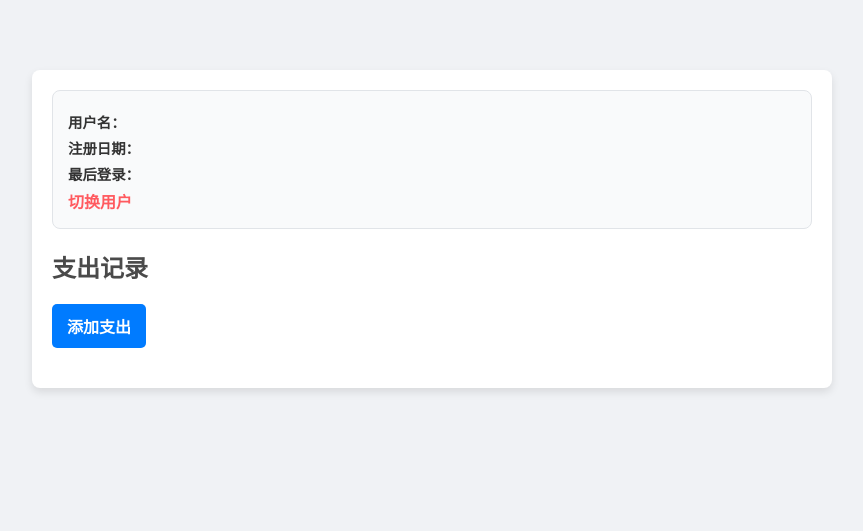
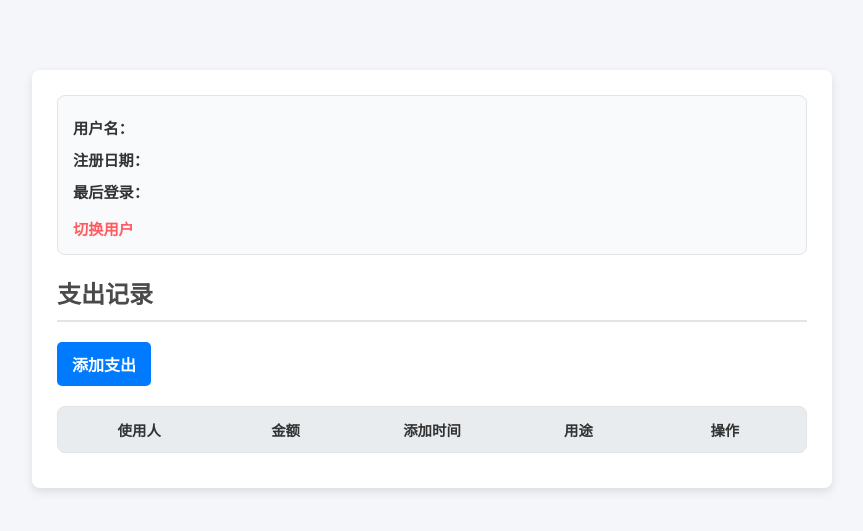
Before and after one commit to Chan0615/FinancialApp, a Django app: template expenses/templates/expenses/list_expense.html in a window 1280 px wide. Shown: the top 531 px of the page, without its empty margins (208-1071 px from the left). Run offline with Django 3.2, Linux system fonts and the light colour scheme; the template is opened without the code that fills it, so the values that code supplies are empty.

Commit message:
模块：财务管理系统 功能：优化支出管理，添加字段信息

```diff
--- a/expenses/templates/expenses/list_expense.html
+++ b/expenses/templates/expenses/list_expense.html
@@ -5,118 +5,67 @@
     <meta name="viewport" content="width=device-width, initial-scale=1.0">
     <title>支出管理</title>
     <style>
-        /* 重置默认的边距和填充 */
         * {
             margin: 0;
             padding: 0;
             box-sizing: border-box;
         }
-
         body {
             font-family: 'Arial', sans-serif;
-            background-color: #f0f2f5;
+            background-color: #f4f6f9;
             color: #333;
             display: flex;
             justify-content: center;
             padding: 20px;
         }
-
         .container {
             background-color: #fff;
             max-width: 800px;
             width: 100%;
             margin-top: 50px;
-            padding: 20px;
+            padding: 25px;
             border-radius: 8px;
-            box-shadow: 0 4px 8px rgba(0, 0, 0, 0.1);
+            box-shadow: 0 4px 10px rgba(0, 0, 0, 0.1);
         }
-
         h2 {
             color: #4a4a4a;
             margin-bottom: 20px;
             font-size: 1.5em;
+            border-bottom: 2px solid #e1e4e8;
+            padding-bottom: 10px;
         }
-
         a {
             color: #007bff;
             text-decoration: none;
         }
-
         a:hover {
             text-decoration: underline;
         }
 
-        /* 用户信息部分 */
+        /* 用户信息区 */
         .user-info {
+            display: flex;
+            flex-direction: column;
             padding: 15px;
             background-color: #f9fafb;
             border-radius: 8px;
             margin-bottom: 20px;
             border: 1px solid #e1e4e8;
+            font-size: 0.95em;
         }
-
         .user-info p {
             margin: 5px 0;
-            font-size: 0.9em;
         }
-
         .user-info a {
             color: #ff5a5f;
             font-weight: bold;
+            margin-top: 10px;
         }
-
         .user-info a:hover {
             color: #ff2a2a;
         }
 
-        /* 支出列表部分 */
-        ul {
-            list-style-type: none;
-            padding: 0;
-        }
-
-        li {
-            background-color: #f9fafb;
-            border: 1px solid #e1e4e8;
-            margin-bottom: 15px;
-            padding: 15px;
-            border-radius: 8px;
-            display: flex;
-            justify-content: space-between;
-            align-items: center;
-        }
-
-        li span {
-            font-size: 1em;
-            color: #333;
-        }
-
-        .action-links a {
-            color: #fff;
-            padding: 6px 12px;
-            border-radius: 4px;
-            font-size: 0.9em;
-            text-decoration: none;
-            margin-left: 5px;
-        }
-
-        .edit-link {
-            background-color: #28a745;
-        }
-
-        .delete-link {
-            background-color: #dc3545;
-        }
-
-        .edit-link:hover {
-            background-color: #218838;
-        }
-
-        .delete-link:hover {
-            background-color: #c82333;
-        }
-
-        /* 添加支出按钮 */
+        /* 支出记录标题和操作按钮 */
         .add-expense {
             display: inline-block;
             padding: 10px 15px;
@@ -128,15 +77,61 @@
             font-weight: bold;
             transition: background-color 0.3s ease;
         }
-
         .add-expense:hover {
             background-color: #0056b3;
+        }
+
+        /* 支出记录表头和内容 */
+        .expense-header, .expense-item {
+            display: flex;
+            align-items: center;
+            padding: 12px 8px;
+            background-color: #f9fafb;
+            border: 1px solid #e1e4e8;
+            border-radius: 8px;
+            margin-bottom: 10px;
+        }
+        .expense-header {
+            font-weight: bold;
+            background-color: #e9ecef;
+        }
+        .expense-header div, .expense-item div {
+            flex: 1;
+            text-align: center;
+            font-size: 0.9em;
+        }
+
+        /* 操作按钮 */
+        .action-links {
+            display: flex;
+            justify-content: center;
+        }
+        .action-links a {
+            color: #fff;
+            padding: 6px 12px;
+            border-radius: 4px;
+            font-size: 0.85em;
+            text-decoration: none;
+            margin: 0 5px;
+            transition: background-color 0.3s ease;
+        }
+        .edit-link {
+            background-color: #28a745;
+        }
+        .delete-link {
+            background-color: #dc3545;
+        }
+        .edit-link:hover {
+            background-color: #218838;
+        }
+        .delete-link:hover {
+            background-color: #c82333;
         }
     </style>
 </head>
 <body>
     <div class="container">
-    <!-- 用户信息部分 -->
+        <!-- 用户信息区域 -->
         <div class="user-info">
             <p><strong>用户名：</strong> {{ user.username }}</p>
             <p><strong>注册日期：</strong> {{ user.registration_date }}</p>
@@ -144,13 +139,27 @@
             <a href="{% url 'logout' %}">切换用户</a>
         </div>
 
-    <!-- 支出管理部分 -->
+        <!-- 支出记录标题和添加按钮 -->
         <h2>支出记录</h2>
         <a href="{% url 'add_expense' %}" class="add-expense">添加支出</a>
+
+        <!-- 表头 -->
+        <div class="expense-header">
+            <div>使用人</div>
+            <div>金额</div>
+            <div>添加时间</div>
+            <div>用途</div>
+            <div>操作</div>
+        </div>
+
+        <!-- 支出记录列表 -->
         <ul>
             {% for expense in expenses %}
-            <li>
-                <span>{{ expense.description }} - {{ expense.amount }}</span>
+            <li class="expense-item">
+                <div>{{ expense.username }}</div>
+                <div>{{ expense.amount }}</div>
+                <div>{{ expense.added_time }}</div>
+                <div>{{ expense.purpose }}</div>
                 <div class="action-links">
                     <a href="{% url 'edit_expense' pk=expense.pk %}" class="edit-link">编辑</a>
                     <a href="{% url 'delete_expense' pk=expense.pk %}" class="delete-link">删除</a>
```
Lines whose indentation alone changed are shown as unchanged.
